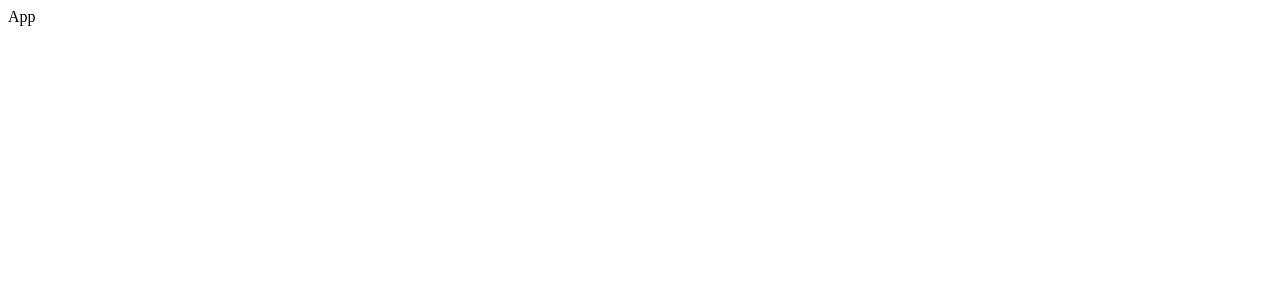
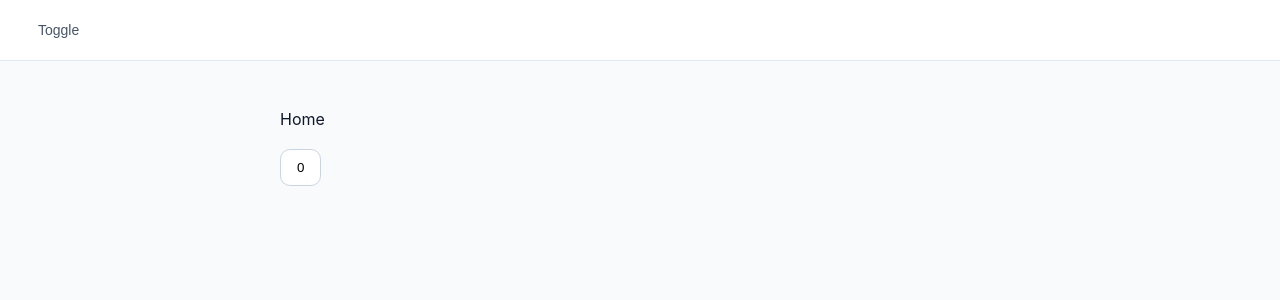
Before and after one commit to time1043/router-demo, a React (Vite) app: page / in a window 1280 px wide. Shown: the top 300 px of the page. Built offline with nearby package versions, Linux system fonts and the light colour scheme.

Commit message:
dynamic-component - react's is similar to js (unmount the component if the condition is not met)

```diff
--- a/src/App.tsx
+++ b/src/App.tsx
@@ -1,3 +1,21 @@
+import { useState } from "react";
+import About from "./components/About";
+import Home from "./components/Home";
+
 export default function App() {
-  return <div>App</div>;
+  // Problem: After refresh on about page, back to home page
+  // Need to save the information at the route
+  const [isHome, setIsHome] = useState(true);
+
+  return (
+    <>
+      <nav>
+        <button type="button" onClick={() => setIsHome((isHome) => !isHome)}>
+          Toggle
+        </button>
+      </nav>
+
+      <main>{isHome ? <Home /> : <About />}</main>
+    </>
+  );
 }
--- /dev/null
+++ b/src/components/About.tsx
@@ -0,0 +1,3 @@
+export default function About() {
+  return <div>About</div>;
+}
--- /dev/null
+++ b/src/components/Home.tsx
@@ -0,0 +1,14 @@
+import { useState } from "react";
+
+export default function Home() {
+  const [count, setCount] = useState(0);
+
+  return (
+    <div>
+      Home
+      <button type="button" onClick={() => setCount((count) => count + 1)}>
+        {count}
+      </button>
+    </div>
+  );
+}
--- a/src/index.css
+++ b/src/index.css
@@ -0,0 +1,84 @@
+* {
+  box-sizing: border-box;
+  margin: 0;
+  padding: 0;
+}
+
+:root {
+  font-family: Inter, system-ui, sans-serif;
+
+  background: #f8fafc;
+  color: #0f172a;
+}
+
+body,
+#root {
+  min-height: 100vh;
+}
+
+/* Navbar */
+nav {
+  display: flex;
+  gap: 8px;
+
+  padding: 14px 24px;
+  border-bottom: 1px solid #e2e8f0;
+
+  background: white;
+}
+
+nav button {
+  padding: 8px 14px;
+
+  border: none;
+  border-radius: 8px;
+
+  background: transparent;
+
+  font-size: 14px;
+  font-weight: 500;
+  color: #475569;
+
+  cursor: pointer;
+  transition:
+    background 0.2s,
+    color 0.2s;
+}
+
+nav button:hover {
+  background: #f1f5f9;
+  color: #0f172a;
+}
+
+/* Page */
+main {
+  padding: 48px 24px;
+}
+
+main > div {
+  max-width: 720px;
+  margin: 0 auto;
+
+  display: flex;
+  flex-direction: column;
+  gap: 20px;
+}
+
+/* Demo button */
+main button {
+  width: fit-content;
+
+  padding: 10px 16px;
+
+  border: 1px solid #cbd5e1;
+  border-radius: 10px;
+
+  background: white;
+
+  cursor: pointer;
+  transition: background 0.2s;
+}
+
+main button:hover {
+  background: #f8fafc;
+}
```
